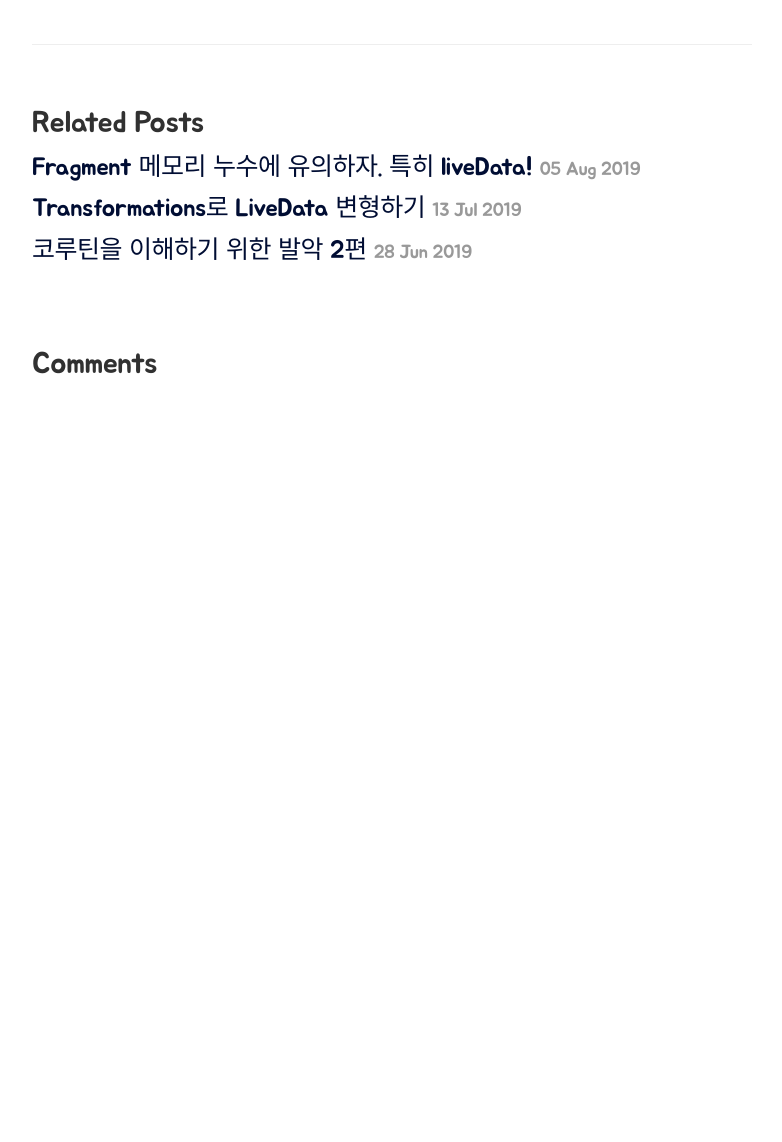
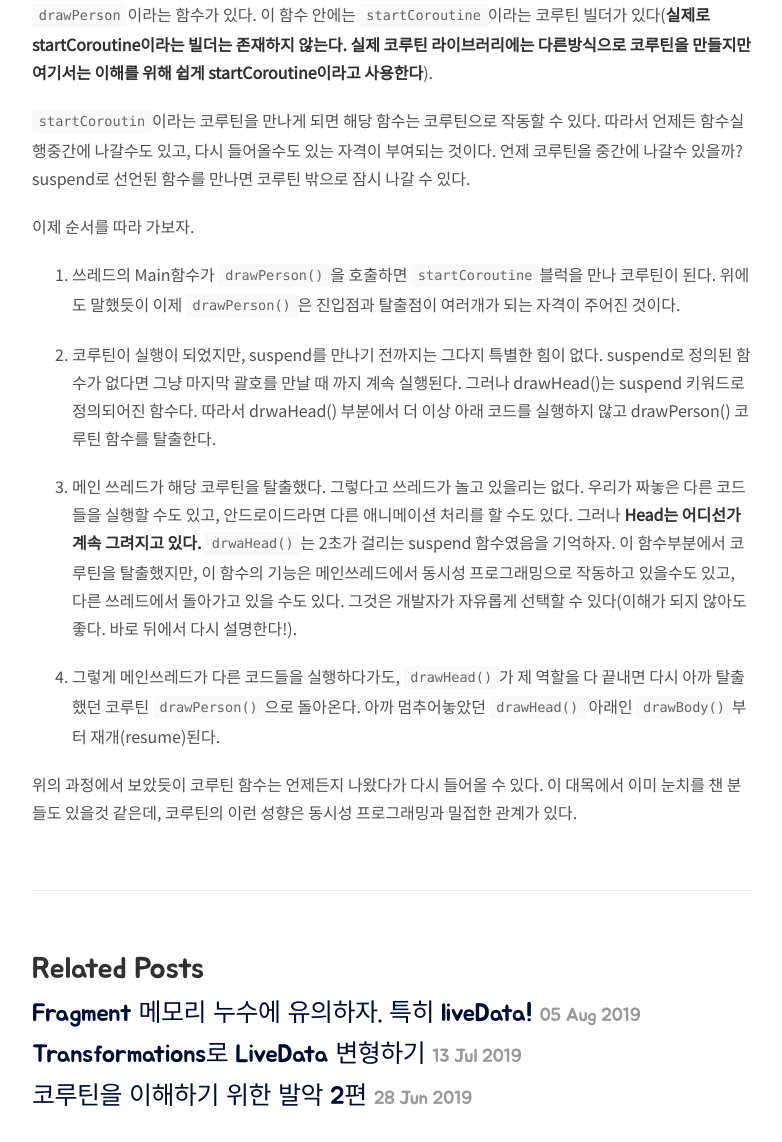
Before and after one commit to wooooooak/wooooooak.github.io, a Jekyll site: the page built from _posts/kotlin/2019-08-25-코틀린 코루틴 개념 익히기.md, in a window 1280 px wide and 1400 px high, scrolled down 3971 px. Shown: the part 258-1400 px from the top of the window, without its empty margins (248-1030 px from the left). Built offline with Jekyll 4.4.1, drawn with Linux system fonts in a browser that asks for light colours; nearby versions of some CDN libraries; some web fonts are replaced; comment, search, counter and statistics services are not loaded; before the commit the page ends 4622 px from its top, so only the background shows below that.

Commit message:
협력형 멀티태스킹 글 작성 완료

```diff
--- a/_posts/kotlin/2019-08-25-코틀린 코루틴 개념 익히기.md
+++ b/_posts/kotlin/2019-08-25-코틀린 코루틴 개념 익히기.md
@@ -62,3 +62,19 @@ Sub Routine은 루틴에 진입하는 지점과 루틴을 빠져나오는 지점
 
 이것도 역시 코드로 알아보자.
 ![image](https://user-images.githubusercontent.com/18481078/63651752-5fa0bb80-c793-11e9-80e7-9384265cf442.png)
+
+`drawPerson`이라는 함수가 있다. 이 함수 안에는 `startCoroutine`이라는 코루틴 빌더가 있다(**실제로 startCoroutine이라는 빌더는 존재하지 않는다. 실제 코루틴 라이브러리에는 다른방식으로 코루틴을 만들지만 여기서는 이해를 위해 쉽게 startCoroutine이라고 사용한다**).
+
+`startCoroutin`이라는 코루틴을 만나게 되면 해당 함수는 코루틴으로 작동할 수 있다. 따라서 언제든 함수실행중간에 나갈수도 있고, 다시 들어올수도 있는 자격이 부여되는 것이다. 언제 코루틴을 중간에 나갈수 있을까? suspend로 선언된 함수를 만나면 코루틴 밖으로 잠시 나갈 수 있다.
+
+이제 순서를 따라 가보자.
+
+1. 쓰레드의 Main함수가 `drawPerson()`을 호출하면 `startCoroutine`블럭을 만나 코루틴이 된다. 위에도 말했듯이 이제 `drawPerson()`은 진입점과 탈출점이 여러개가 되는 자격이 주어진 것이다.
+
+2. 코루틴이 실행이 되었지만, suspend를 만나기 전까지는 그다지 특별한 힘이 없다. suspend로 정의된 함수가 없다면 그냥 마지막 괄호를 만날 때 까지 계속 실행된다. 그러나 drawHead()는 suspend 키워드로 정의되어진 함수다. 따라서 drwaHead() 부분에서 더 이상 아래 코드를 실행하지 않고 drawPerson() 코루틴 함수를 탈출한다.
+
+3. 메인 쓰레드가 해당 코루틴을 탈출했다. 그렇다고 쓰레드가 놀고 있을리는 없다. 우리가 짜놓은 다른 코드들을 실행할 수도 있고, 안드로이드라면 다른 애니메이션 처리를 할 수도 있다. 그러나 **Head는 어디선가 계속 그려지고 있다.** `drwaHead()`는 2초가 걸리는 suspend 함수였음을 기억하자. 이 함수부분에서 코루틴을 탈출했지만, 이 함수의 기능은 메인쓰레드에서 동시성 프로그래밍으로 작동하고 있을수도 있고, 다른 쓰레드에서 돌아가고 있을 수도 있다. 그것은 개발자가 자유롭게 선택할 수 있다(이해가 되지 않아도 좋다. 바로 뒤에서 다시 설명한다!).
+
+4. 그렇게 메인쓰레드가 다른 코드들을 실행하다가도, `drawHead()`가 제 역할을 다 끝내면 다시 아까 탈출했던 코루틴 `drawPerson()`으로 돌아온다. 아까 멈추어놓았던 `drawHead()` 아래인 `drawBody()`부터 재개(resume)된다.
+
+위의 과정에서 보았듯이 코루틴 함수는 언제든지 나왔다가 다시 들어올 수 있다. 이 대목에서 이미 눈치를 챈 분들도 있을것 같은데, 코루틴의 이런 성향은 동시성 프로그래밍과 밀접한 관계가 있다.
```
